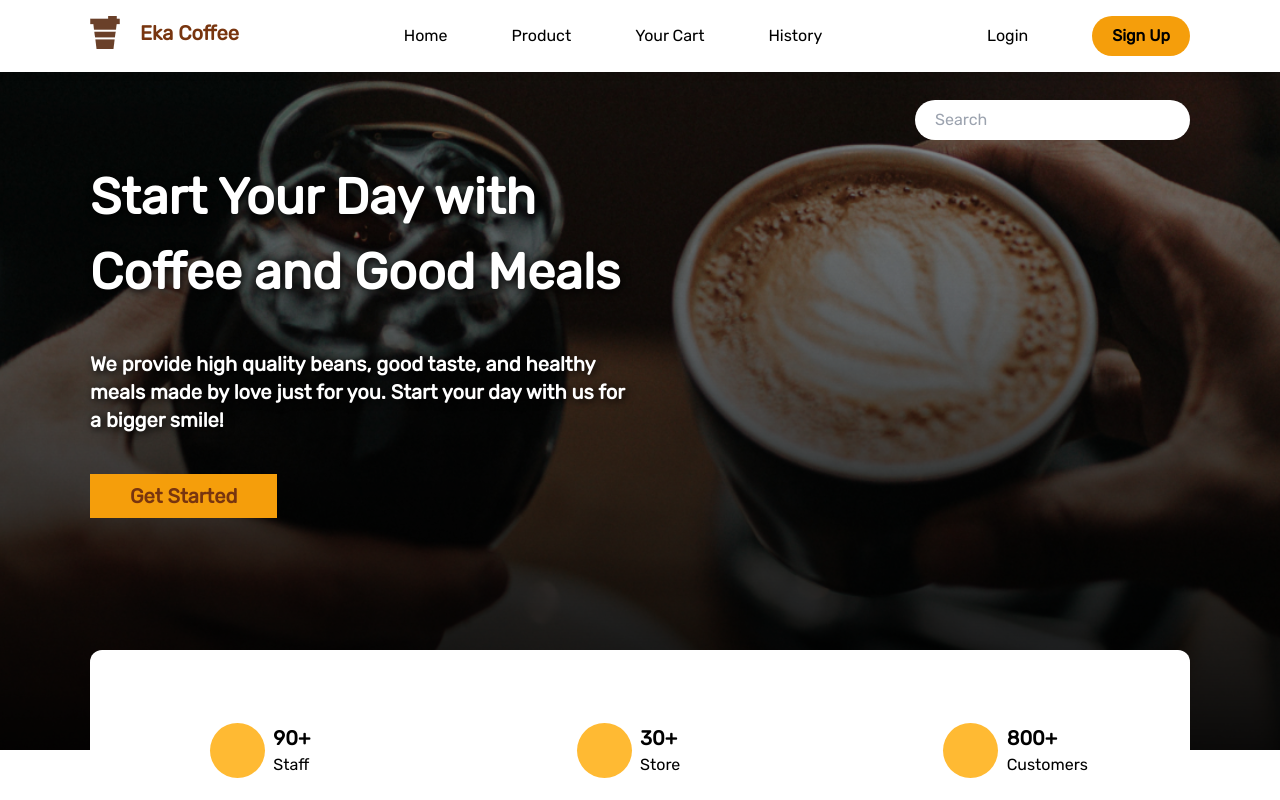
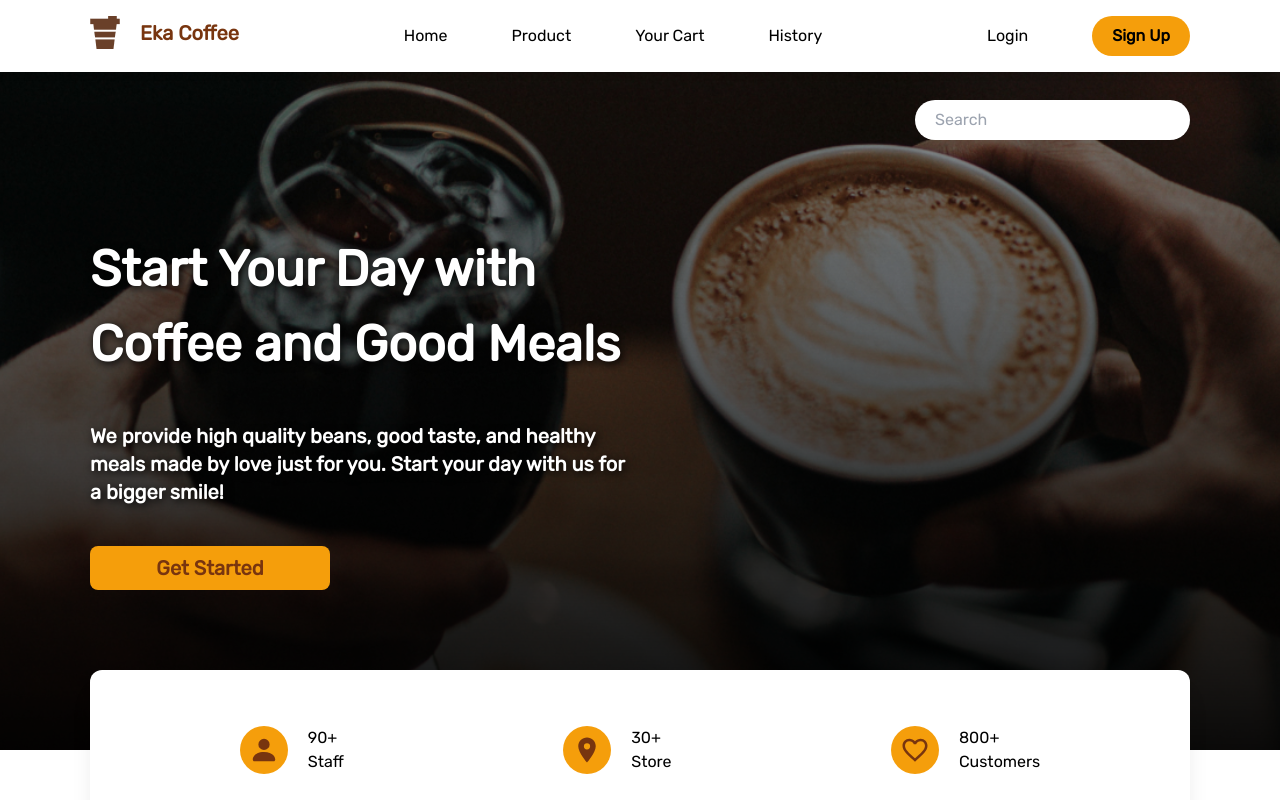
Before and after one commit to ekaadwar/batch22-frontend-intermediate, a React (Create React App) app: page / in a window 1280 px wide. Shown: the top 800 px of the page. Built offline with nearby package versions, Linux system fonts and the light colour scheme; no server answers.

Commit message:
Make responsive in flying card

```diff
--- a/src/components/pages/Home.js
+++ b/src/components/pages/Home.js
@@ -1,4 +1,6 @@
 import React from "react";
+import { BsPersonFill } from "react-icons/bs";
+import { MdLocationOn, MdFavoriteBorder } from "react-icons/md";
 
 class Home extends React.Component {
   render() {
@@ -6,7 +8,8 @@ class Home extends React.Component {
       <>
         {/* <!-- section jumbotron --> */}
         <section className="jumbotron">
-          <div className="container mx-auto">
+          <div className="container mx-auto h-full">
+            <div className="flex flex-col h-full">
               <form className="py-5 lg:text-right">
                 <input
                   className="pl-5 py-2 rounded-full w-full lg:w-1/4"
@@ -15,7 +18,7 @@ class Home extends React.Component {
                   placeholder="Search"
                 />
               </form>
-            <div className="lg:w-1/2 text-white">
+              <div className="flex flex-col justify-center h-3/4 lg:w-1/2 text-white ">
                 <h1 className="text-3xl">Start Your Day with</h1>
                 <h1 className="text-3xl">Coffee and Good Meals</h1>
                 <p className="text-lg lg:text-xl mt-10">
@@ -23,9 +26,10 @@ class Home extends React.Component {
                   made by love just for you. Start your day with us for a bigger
                   smile!
                 </p>
-              <button className="bg-yellow-500 hover:bg-yellow-300 text-xl mt-10 px-10 py-2 text-yellow-900 font-bold">
+                <button className="w-60 bg-yellow-500 hover:bg-yellow-300 text-xl mt-10 px-10 py-2 text-yellow-900 font-bold rounded-lg">
                   Get Started
                 </button>
+              </div>
             </div>
           </div>
         </section>
@@ -34,28 +38,28 @@ class Home extends React.Component {
         {/* <!-- section advantages --> */}
         <section id="advantages">
           <div className="container mx-auto grid h-full w-full">
-            <div className="report bg-white grid grid-cols-3 rounded-xl mx-auto">
-              <div className="grid grid-cols-2 self-center">
-                <div className="box-advent rounded-full">
-                  <i className="fas fa-user"></i>
+            <div className="flex flex-col lg:flex-row space-y-10 lg:space-y-0 justify-center lg:justify-around px-10 -mt-40 lg:-mt-20 h-80 lg:h-40 w-60 lg:w-full bg-white rounded-xl mx-auto shadow-xl">
+              <div className="flex flex-row items-center space-x-5">
+                <div className="flex justify-center items-center h-12 w-12 rounded-full bg-yellow-500">
+                  <BsPersonFill size={30} color="#78350f" />
                 </div>
                 <div>
                   <h1>90+</h1>
                   <p>Staff</p>
                 </div>
               </div>
-              <div className="grid grid-cols-2 self-center">
-                <div className="box-advent rounded-full">
-                  <i className="fas fa-map-marker-alt"></i>
+              <div className="flex flex-row items-center space-x-5">
+                <div className="flex justify-center items-center h-12 w-12 rounded-full bg-yellow-500">
+                  <MdLocationOn size={30} color="#78350f" />
                 </div>
                 <div>
                   <h1>30+</h1>
                   <p>Store</p>
                 </div>
               </div>
-              <div className="grid grid-cols-2 self-center">
-                <div className="box-advent rounded-full">
-                  <i className="fas fa-heart"></i>
+              <div className="flex flex-row items-center space-x-5">
+                <div className="flex justify-center items-center h-12 w-12 rounded-full bg-yellow-500">
+                  <MdFavoriteBorder size={30} color="#78350f" />
                 </div>
                 <div>
                   <h1>800+</h1>
```
Also changed, not shown: src/assets/teamWork.png (added). Lines whose indentation alone changed are shown as unchanged.
